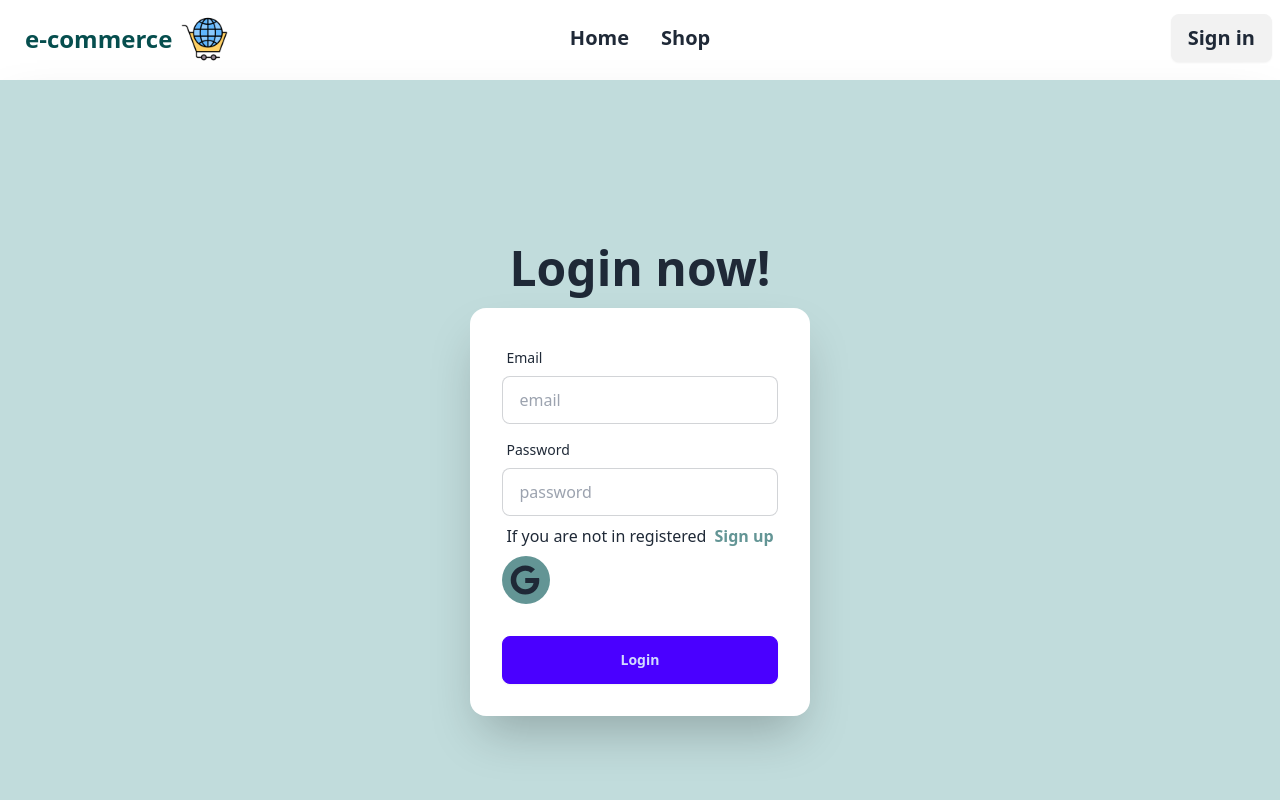
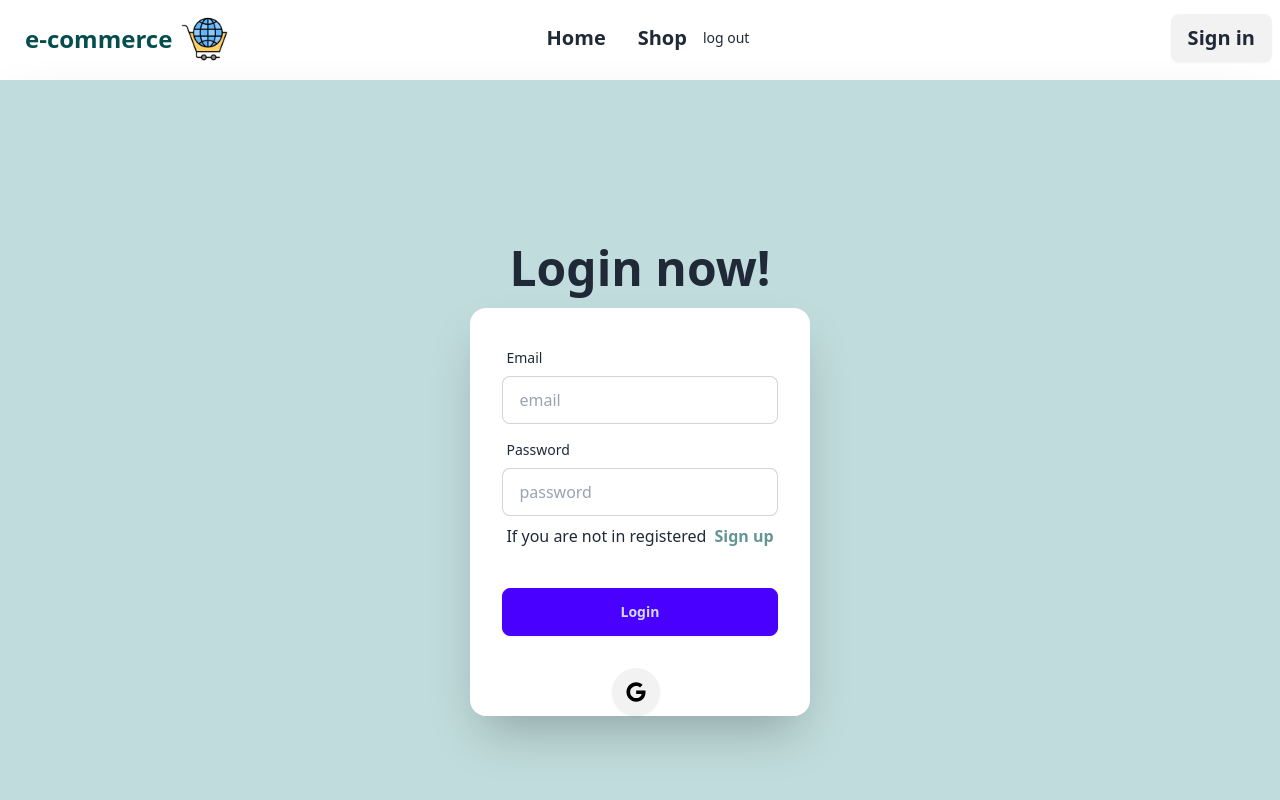
Before and after one commit to ramohin1236/bd-task-client, a React (Vite) app: page /signin in a window 1280 px wide. Shown: the top 800 px of the page. Built offline with nearby package versions, Linux system fonts and the light colour scheme; no server answers.

Commit message:
user registerd and login

```diff
--- a/package.json
+++ b/package.json
@@ -19,6 +19,7 @@
     "react-hook-form": "^7.51.5",
     "react-icons": "^5.2.1",
     "react-router-dom": "^6.23.1",
+    "react-toastify": "^10.0.5",
     "sort-by": "^1.2.0",
     "swiper": "^11.1.3"
   },
--- a/src/Context/AuthProvider.jsx
+++ b/src/Context/AuthProvider.jsx
@@ -1,8 +1,9 @@
 /* eslint-disable react/prop-types */
-import { createUserWithEmailAndPassword, getAuth, onAuthStateChanged, signInWithPopup, updateProfile } from "firebase/auth"
+import { createUserWithEmailAndPassword, getAuth, onAuthStateChanged, signInWithPopup, signOut, updateProfile,GoogleAuthProvider, signInWithEmailAndPassword } from "firebase/auth"
 import { createContext, useEffect, useState } from "react"
 import app from './../../firebase.config';
-import { GoogleAuthProvider } from "firebase/auth/cordova";
+
+
 
 export const AuthContext = createContext()
 const googleProvider = new GoogleAuthProvider()
@@ -26,7 +27,11 @@ const signInWithGoogle = () => {
     setLoading(true)
     return signInWithPopup(auth, googleProvider)
   }
-
+ //6. Login with Password
+ const signin = (email, password) => {
+    setLoading(true)
+    return signInWithEmailAndPassword(auth, email, password)
+  }
 
   //   2. Update Name
   const updateUserProfile = (name, photoURL) => {
@@ -37,6 +42,12 @@ const signInWithGoogle = () => {
     })
   }
 
+
+  const logout =() => {
+    setLoading(true)
+    // await removeToken
+    return signOut(auth)
+  }
 
   useEffect(() => {
     //this part will execute once the component is mounted.
@@ -79,6 +90,8 @@ const signInWithGoogle = () => {
     loading,
     setLoading,
     createUser,
+    signin,
+    logout,
     updateUserProfile,
     signInWithGoogle,
 
--- a/src/components/Navbar.jsx
+++ b/src/components/Navbar.jsx
@@ -1,7 +1,10 @@
 import {  Link, NavLink } from 'react-router-dom'
 import logo from '/public/logo.png'
+import { useContext } from 'react'
+import { AuthContext } from '../Context/AuthProvider'
 
 const Navbar = () => {
+    const {logout}= useContext(AuthContext)
     const navNavLink =
     <>
     <li><NavLink to='/' className={({ isActive }) =>
@@ -16,6 +19,11 @@ const Navbar = () => {
 
 
     </>
+
+
+const logOut = ()=>{
+    logout()
+}
   return (
     <header className="h-20 ">
     <div className="navbar bg-base-100 container mx-auto ">
@@ -25,7 +33,15 @@ const Navbar = () => {
      <svg xmlns="http://www.w3.org/2000/svg" className="h-5 w-5" fill="none" viewBox="0 0 24 24" stroke="currentColor"><path strokeLinecap="round" strokeLinejoin="round" strokeWidth="2" d="M4 6h16M4 12h8m-8 6h16" /></svg>
    </div>
    <ul tabIndex={0} className="menu menu-sm dropdown-content mt-3 z-[1] p-2 shadow bg-base-100 rounded-box w-52">
-     {navNavLink}
+   <li><NavLink to='/' className={({ isActive }) =>
+      `text-xl ${isActive ? 'bg-[#9bb8b8]' : ''} font-bold`
+    }
+ >Home</NavLink></li>
+    <li><NavLink to='/shop' className={({ isActive }) =>
+      `text-xl ${isActive ? 'bg-[#9bb8b8]':'' } font-bold`
+    }
+ >Shop</NavLink></li>
+     <button onClick={logOut}>log out</button>
    </ul>
  </div>
  <a className="btn btn-ghost text-xl">
@@ -34,7 +50,15 @@ const Navbar = () => {
 </div>
 <div className="navbar-center hidden lg:flex">
  <ul className="menu menu-horizontal px-1">
-   {navNavLink}
+ <li><NavLink to='/' className={({ isActive }) =>
+      `text-xl ${isActive ? 'bg-[#9bb8b8]' : ''} font-bold`
+    }
+ >Home</NavLink></li>
+    <li><NavLink to='/shop' className={({ isActive }) =>
+      `text-xl ${isActive ? 'bg-[#9bb8b8]':'' } font-bold`
+    }
+ >Shop</NavLink></li>
+  <button onClick={logOut}>log out</button>
  </ul>
 </div>
 <div className="navbar-end">
--- a/src/pages/SignIn.jsx
+++ b/src/pages/SignIn.jsx
@@ -1,8 +1,76 @@
+import { useContext, useState } from "react";
 import { FaGoogle } from "react-icons/fa6"
-import { Link } from "react-router-dom"
+import { Link, useNavigate } from "react-router-dom"
+import { AuthContext } from "../Context/AuthProvider";
+import useAxiosPublic from "../hooks/useAxiosPublic";
+import { toast } from "react-toastify";
+import { useForm } from "react-hook-form";
 
 
 const SignIn = () => {
+    const [errorMessage, setErrorMessage]=useState('')
+    const {signInWithGoogle, signin}=useContext(AuthContext);
+     const axiosPublic = useAxiosPublic();
+     const navigate =useNavigate()
+    const from = location?.state?.from?.pathname ||"/";
+    const {
+        register,
+        handleSubmit,
+         formState: { errors },
+      } = useForm()
+
+    const onSubmit = (data) =>{
+        const email =data.email;
+        const password = data.password
+        signin(email,password)
+        .then(result=>{
+             const user= result.user;
+             const userInfo ={
+                name: data.name,
+                email: data.email
+            }
+            axiosPublic.post('/users', userInfo)
+            .then( (response)=> {
+              console.log(response);
+            })
+
+             navigate(from,{replace: true})
+             toast.success("Successfully Login!")
+        }).catch((error)=>{
+            const errorMessage= error.message;
+            setErrorMessage("Provide a correct email and password")
+
+        })
+
+      }
+
+
+    const handlesignInWithGoogle = () => {
+        signInWithGoogle()
+        .then((result) => {
+            const user = result.user;
+            const userInfo = {
+                name: user.displayName,
+                email: user.email
+            };
+            axiosPublic.post('/users', userInfo)
+            .then((response) => {
+                console.log(response);
+                toast.success("User Created Successfully!");
+            })
+            .catch((error) => {
+                console.error("Error creating user:", error);
+                toast.error("Failed to create user.");
+            });
+            console.log("user", user);
+            navigate(from, { replace: true });
+        })
+        .catch((error) => {
+            console.error("Error signing in with Google:", error);
+            toast.error("Failed to sign in with Google.");
+        });
+    }
+
   return (
     <div className="hero min-h-screen bg-[#c1dcdc] shadow-2xl">
     <div className="hero-content flex-col ">
@@ -11,29 +79,40 @@ const SignIn = () => {
 
       </div>
       <div className="card shrink-0 w-full max-w-sm shadow-2xl bg-base-100">
-        <form className="card-body">
+        <form  onSubmit={handleSubmit(onSubmit)} className="card-body">
           <div className="form-control">
             <label className="label">
               <span className="label-text">Email</span>
             </label>
-            <input type="email" placeholder="email" className="input input-bordered" required />
+            <input
+             {...register("email")}
+            type="email" placeholder="email" className="input input-bordered" required />
           </div>
           <div className="form-control">
             <label className="label">
               <span className="label-text">Password</span>
             </label>
-            <input type="password" placeholder="password" className="input input-bordered" required />
+            <input
+              {...register("password")}
+            type="password" placeholder="password" className="input input-bordered" required />
             <label className="label">
              If you are not in registered   <Link to='/sign-up' className="ml-2 hover:scale-110 font-bold text-[#639595]">Sign up</Link>
             </label>
-            <button className="w-12 h-12 bg-[#639595]  rounded-full ">
-                <FaGoogle className="text-3xl font-bold text-center ml-2"/>
-            </button>
+
           </div>
           <div className="form-control mt-6">
-            <button className="btn btn-primary">Login</button>
+            <button  className="btn btn-primary">Login</button>
           </div>
         </form>
+       {/* social login */}
+       <div className="text-center mr-2">
+               <button className="btn btn-circle  hover:bg-button-hvr text-black hover:text-white">
+               <FaGoogle
+               onClick={handlesignInWithGoogle}
+               className="font-bold text-xl hover:text-white"/>
+</button>
+
+               </div>
       </div>
     </div>
   </div>
--- a/src/pages/SignUP.jsx
+++ b/src/pages/SignUP.jsx
@@ -19,7 +19,7 @@ const SignUP = () => {
          formState: { errors },
       } = useForm()
 
-      const {createUser,signInWithGoogle,logout,updateUserProfile}=useContext(AuthContext);
+      const {createUser,updateUserProfile}=useContext(AuthContext);
 
       const onSubmit = async (data) => {
         const name = data.name;
@@ -68,6 +68,7 @@ const SignUP = () => {
 
         console.log(name, email, password);
       };
+
   return (
     <div className="hero min-h-screen bg-[#c1dcdc] shadow-2xl">
     <div className="hero-content flex-col ">
```
Also changed, not shown: 1 other file (tests, documents, lock files or other folders).
